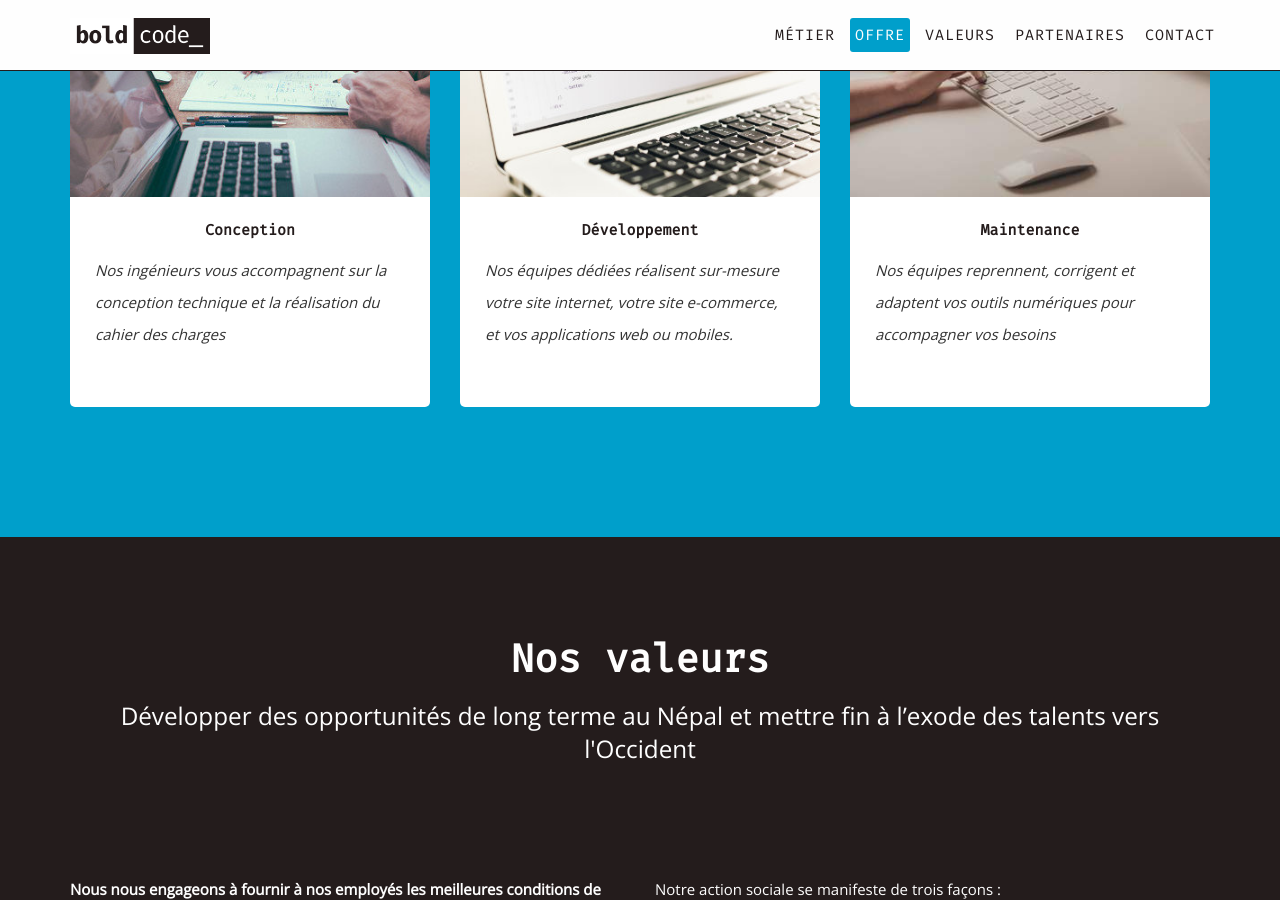
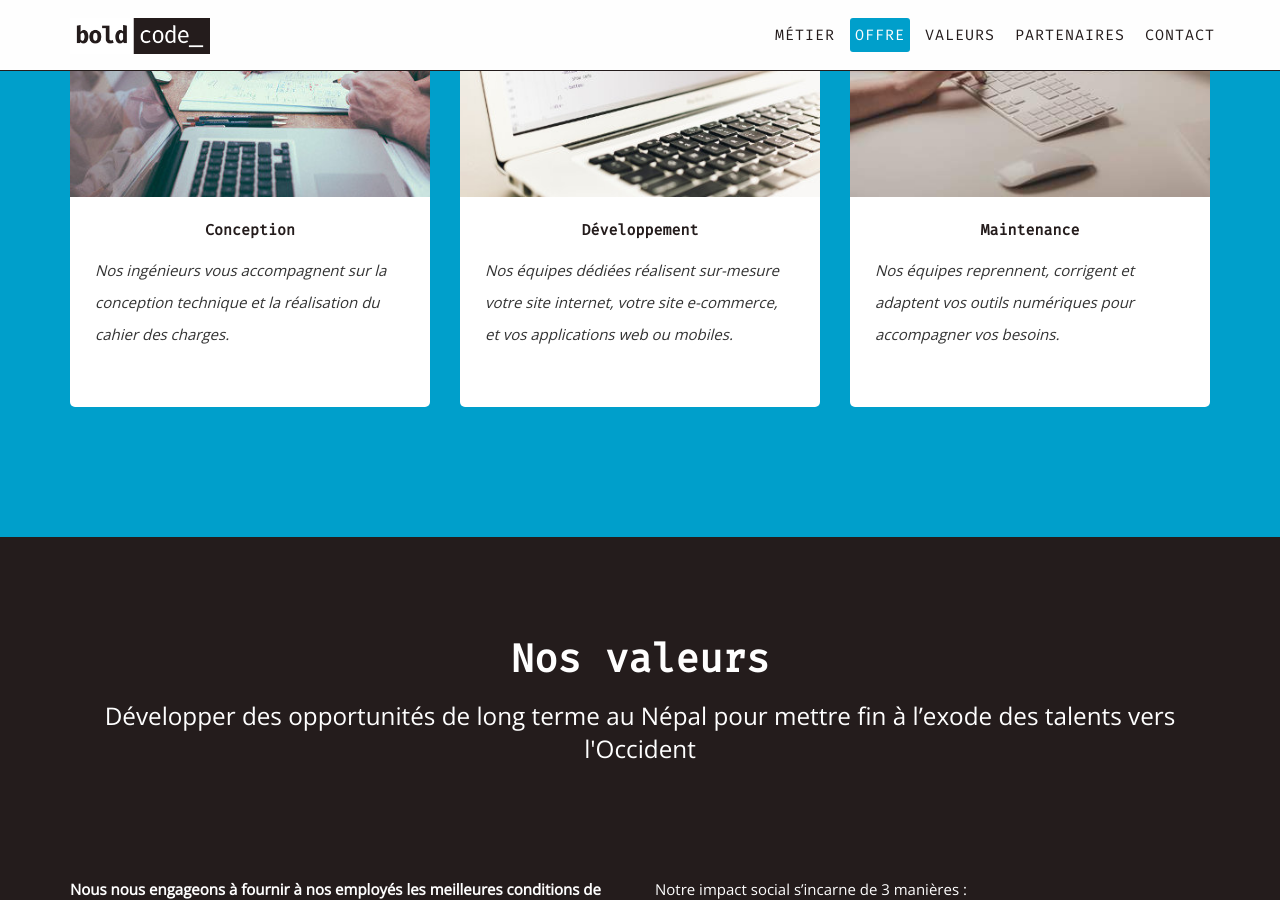
Before and after one commit to jeanboutin/boldcode-io.github.io, a Jekyll site: the page built from index.html, in a window 1280 px wide and 900 px high, scrolled down 2169 px. Built offline with Jekyll 4.4.1, drawn with Linux system fonts in a browser that asks for light colours; some of the changed text lies outside the part shown.

Commit message:
Update content

```diff
--- a/_data/homepage_contact.yml
+++ b/_data/homepage_contact.yml
@@ -1,6 +1,6 @@
 id: contactez-nous
 title: Contactez-nous
-subtitle: Nous nous tenons à votre disposition pour toute demande d'informations ou questions
+subtitle: Nous sommes à votre disposition pour toute demande d'informations ou questions
 
 consent: |-
   Les données que nous collectons dans ce formulaire seront conservées une
--- a/_data/homepage_nos_valeurs.yml
+++ b/_data/homepage_nos_valeurs.yml
@@ -1,6 +1,6 @@
 id: nos-valeurs
 title: Nos valeurs
-subtitle: Développer des opportunités de long terme au Népal et mettre fin à l’exode des talents vers l'Occident
+subtitle: Développer des opportunités de long terme au Népal pour mettre fin à l’exode des talents vers l'Occident
 
 
 items:
@@ -9,20 +9,20 @@ items:
       conditions de travail existantes au Népal__ :
 
       Nous offrons des salaires compétitifs, weekends et congés payés, et
-      développons en interne notre  propre système de sécurité social pour nos
-      employés et leur famille.
+      développons en interne notre  propre système de sécurité sociale pour nos
+      employés et leur familles.
 
       __Nous nous engageons à maximiser l'impact social de l'utilisation de nos
       ressources.__
 
   - description: |-
-      Notre action sociale se manifeste de trois façons :
+      Notre impact social s'incarne de 3 manières :
 
-      * __Collaboration avec le Justice and Right Institute for Nepal__ afin de faire
-      de Boldcode un modèle d'entreprise respectant les droits de l'homme au
+      * __Collaboration avec le JUSTICE AND RIGHT INSTITUTE FOR NEPAL__ afin de faire
+      de BOLD CODE\_ un modèle d'entreprise respectant les droits de l'homme au
       Népal.
       * __Financement d'études sous forme de prêts ou de bourses__, et offres de
-      stages rémunérés pour les étudiants à l'université.
-      * __Collaboration et soutien financier d'entreprises sociales et ONGs
-      locales__, comme par exemple l'ONG Community Rural Development Organization
-      Nepal, ou encore Girls in Technology Nepal.
+      stages rémunérés pour les étudiants de l'Université.
+      * __Collaboration et soutien financier d'entreprises sociales et ONG
+      locales__, dont l'ONG COMMUNITY RURAL DEVELOPMENT ORGANIZATION
+      NEPAL, ou encore GIRLS IN TECHNOLOGY NEPAL.
--- a/_data/homepage_notre_metier.yml
+++ b/_data/homepage_notre_metier.yml
@@ -20,7 +20,7 @@ items:
   - title: Ressources sur-mesure
     icon: users
     description: |
-      Nous vous aidons à équilibrer votre charges de travail et compléter vos
+      Nous vous aidons à équilibrer votre charge de travail et compléter vos
       équipes à la demande. Nous garantissons des développeurs dédiés à votre
       entreprise.
 
--- a/_posts/2018-06-10-service-conception.markdown
+++ b/_posts/2018-06-10-service-conception.markdown
@@ -3,7 +3,7 @@ type: service
 title: Conception
 subtitle: |-
   Nos ingénieurs vous accompagnent sur la conception technique et la réalisation
-  du cahier des charges
+  du cahier des charges.
 alt: image-alt
 picture: service-conception.jpg
 thumbnail: service-conception-small.jpg
--- a/_posts/2018-06-12-service-maintenance.markdown
+++ b/_posts/2018-06-12-service-maintenance.markdown
@@ -3,7 +3,7 @@ type: service
 title: Maintenance
 subtitle: |-
   Nos équipes reprennent, corrigent et adaptent vos outils numériques pour
-  accompagner vos besoins
+  accompagner vos besoins.
 alt: image-alt
 picture: service-maintenance.jpg
 thumbnail: service-maintenance-small.jpg
```
